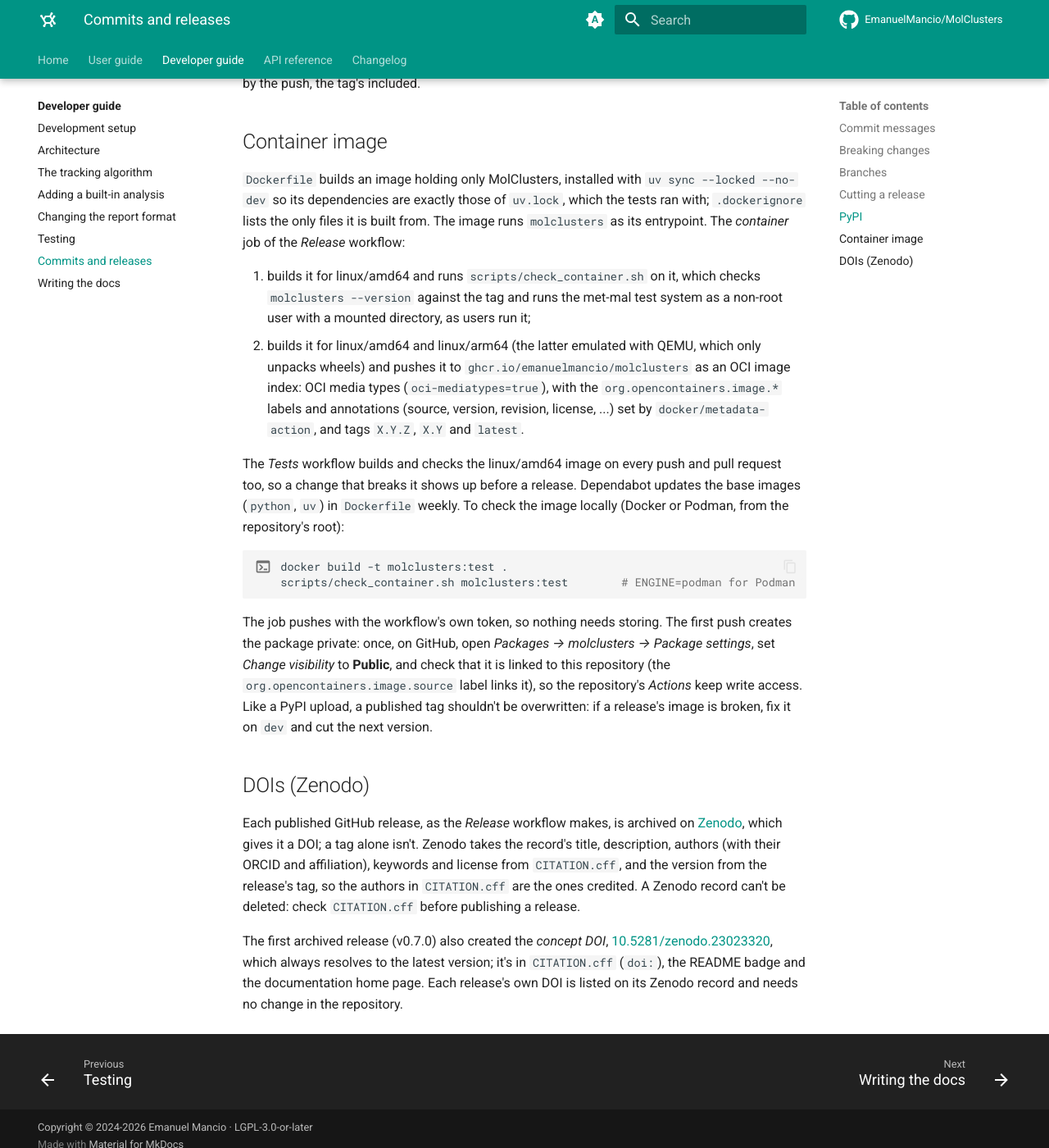
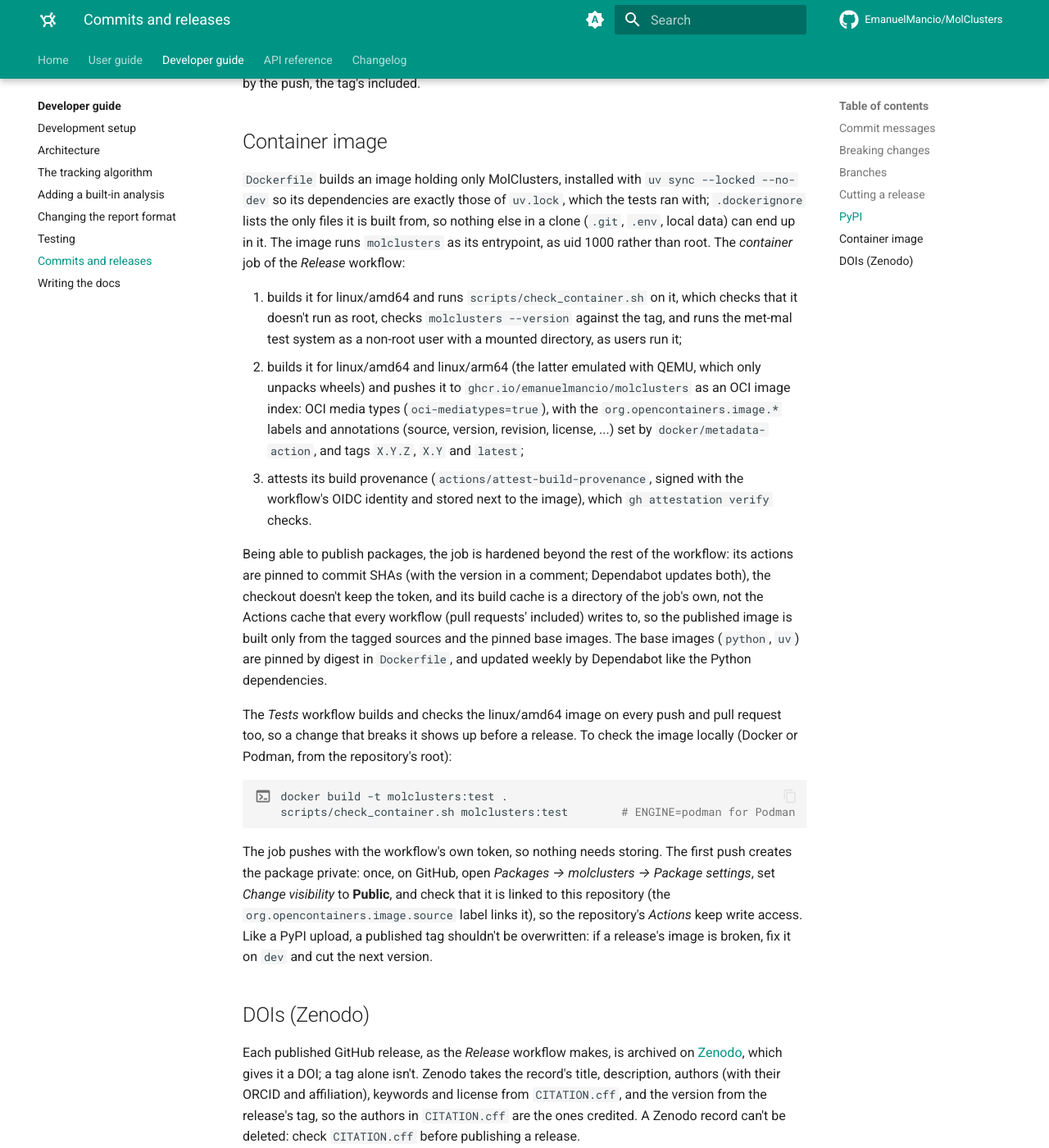
Before and after one commit to EmanuelMancio/MolClusters, an MkDocs documentation site: the page built from docs/developer-guide/releases.md, in a window 1280 px wide and 1400 px high, scrolled down 2509 px. Shown: the whole window at 82% size. Built offline with MkDocs 1.6.1 and Material for MkDocs 9.7.7, drawn with Linux system fonts in a browser that asks for light colours; comment, search, counter and statistics services are not loaded; the version menu is left out.

Commit message:
fix(container): harden the image and its release job
- The image runs as uid 1000, not root, and the smoke test checks it.
- The base images are pinned by digest (Dependabot updates them).
- The release job's actions are pinned to commit SHAs, its checkout
  doesn't keep the token, and its build cache is a directory of its own
  instead of the Actions cache other workflows write to, so nothing but
  the tagged sources reaches a published image.
- Each pushed image gets a signed build provenance attestation, which
  `gh attestation verify` checks; the installation page shows how.

Assisted-by: Claude Opus 5.5

````diff
--- a/docs/developer-guide/releases.md
+++ b/docs/developer-guide/releases.md
@@ -110,22 +110,35 @@ triggered by the push, the tag's included.
 
 `Dockerfile` builds an image holding only MolClusters, installed with `uv sync
 --locked --no-dev` so its dependencies are exactly those of `uv.lock`, which the tests
-ran with; `.dockerignore` lists the only files it is built from. The image runs
-`molclusters` as its entrypoint. The *container* job of the *Release* workflow:
+ran with; `.dockerignore` lists the only files it is built from, so nothing else in a
+clone (`.git`, `.env`, local data) can end up in it. The image runs `molclusters` as
+its entrypoint, as uid 1000 rather than root. The *container* job of the *Release*
+workflow:
 
 1. builds it for linux/amd64 and runs `scripts/check_container.sh` on it, which checks
-   `molclusters --version` against the tag and runs the met-mal test system as a
-   non-root user with a mounted directory, as users run it;
+   that it doesn't run as root, checks `molclusters --version` against the tag, and
+   runs the met-mal test system as a non-root user with a mounted directory, as users
+   run it;
 2. builds it for linux/amd64 and linux/arm64 (the latter emulated with QEMU, which only
    unpacks wheels) and pushes it to `ghcr.io/emanuelmancio/molclusters` as an OCI image
    index: OCI media types (`oci-mediatypes=true`), with the
    `org.opencontainers.image.*` labels and annotations (source, version, revision,
-   license, ...) set by `docker/metadata-action`, and tags `X.Y.Z`, `X.Y` and `latest`.
+   license, ...) set by `docker/metadata-action`, and tags `X.Y.Z`, `X.Y` and `latest`;
+3. attests its build provenance (`actions/attest-build-provenance`, signed with the
+   workflow's OIDC identity and stored next to the image), which `gh attestation
+   verify` checks.
+
+Being able to publish packages, the job is hardened beyond the rest of the workflow:
+its actions are pinned to commit SHAs (with the version in a comment; Dependabot
+updates both), the checkout doesn't keep the token, and its build cache is a
+directory of the job's own, not the Actions cache that every workflow (pull requests'
+included) writes to, so the published image is built only from the tagged sources and
+the pinned base images. The base images (`python`, `uv`) are pinned by digest in
+`Dockerfile`, and updated weekly by Dependabot like the Python dependencies.
 
 The *Tests* workflow builds and checks the linux/amd64 image on every push and pull
-request too, so a change that breaks it shows up before a release. Dependabot updates
-the base images (`python`, `uv`) in `Dockerfile` weekly. To check the image locally
-(Docker or Podman, from the repository's root):
+request too, so a change that breaks it shows up before a release. To check the image
+locally (Docker or Podman, from the repository's root):
 
 ```bash
 docker build -t molclusters:test .
````
Also changed, not shown: docs/user-guide/installation.md (+20 -4 lines), 3 other files.
